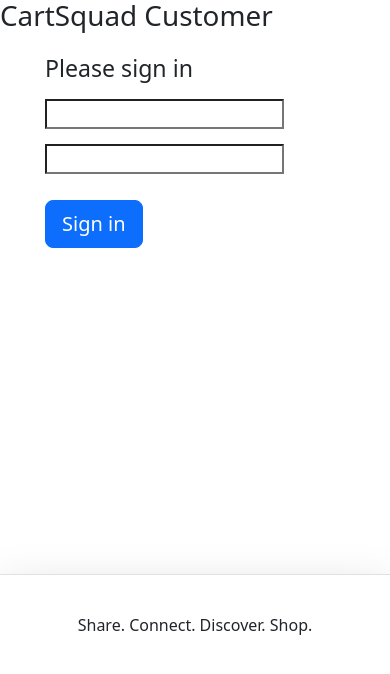
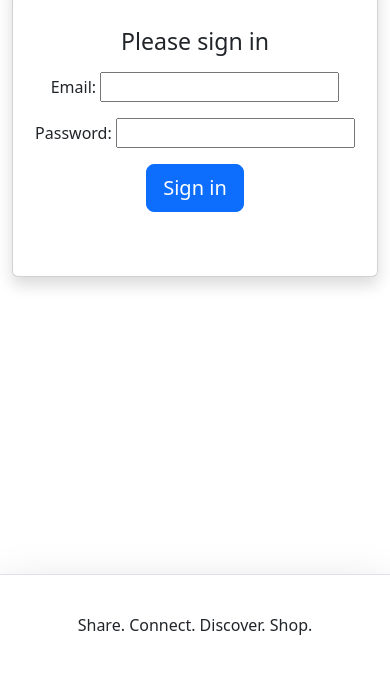
Before and after one commit to mouli86/cartsquad, a Django app: page /account/login/user in a window 390 px wide. Shown: the part 557-1231 px from the top of the page. Run offline with Django 4.2, Linux system fonts and the light colour scheme; some libraries are stand-ins or nearby versions.

Commit message:
Updated user_login

```diff
--- a/cartsquad/frontend/templates/login_forms/user_login.html
+++ b/cartsquad/frontend/templates/login_forms/user_login.html
@@ -1,40 +1,18 @@
-{% extends 'homepage.html' %}
+{% include 'snippets/header.html' %}
 {% block content %}
-<style>
-
-.form-signin {
-  max-width: 330px;
-  padding: 15px;
-}
-
-.form-signin .form-floating:focus-within {
-  z-index: 2;
-}
-
-.form-signin input[type="email"] {
-  margin-bottom: -1px;
-  border-bottom-right-radius: 0;
-  border-bottom-left-radius: 0;
-}
-
-.form-signin input[type="password"] {
-  margin-bottom: 10px;
-  border-top-left-radius: 0;
-  border-top-right-radius: 0;
-}
-
-
-</style>
-<h1 style="align-self: center;">CartSquad Customer</h1>
-
-<main class="form-signin w-100 m-auto">
-    <h2 class="h3 mb-3 fw-normal">Please sign in</h2>
+<div class="container">
+    <div class="row justify-content-center align-items-center vh-100">
+        <div class="col-md-6">
+            <div class="card mt-6 shadow">
+                <div class="card-body py-5">
+                    <h2 class="h3 mb-3 fw-normal text-center">Please sign in</h2>
                     <form method="post">
                         {% csrf_token %}
-        <!-- Render each form field within the div with class "form-floating" -->
+                        <!-- Render each form field with Bootstrap styling -->
                         {% for field in user_login_form %}
-        <div class="form-floating">
-            <p>{{ field }}</p><label for="{{ field.id_for_label }}" placeholder="field.id_for_label" ></label>
+                        <div class="form-group mb-3 text-center">
+                            <label for="{{ field.id_for_label }}">{{ field.label_tag }}</label>
+                            {{ field }}
                         </div>
                         {% endfor %}
 
@@ -46,12 +24,19 @@
                         {% endfor %}
                         <!-- Render non-field errors -->
                         {% if user_login_form.non_field_errors %}
-        <div style="color: red;">
-            <p>{{ user_login_form.non_field_errors }}</p>
+                        <div class="alert alert-danger mb-3">
+                            {{ user_login_form.non_field_errors }}
                         </div>
                         {% endif %}
+                        <div class="text-center"> <!-- Center-align the button -->
                             <button class="btn btn-lg btn-primary" type="submit">Sign in</button>
+                        </div>
                     </form>
-</main>
+                </div>
+            </div>
+        </div>
+    </div>
+</div>
+{% endblock %}
 
-{% endblock %}
+{% include 'snippets/footer.html' %}
```
Lines whose indentation alone changed are shown as unchanged.
